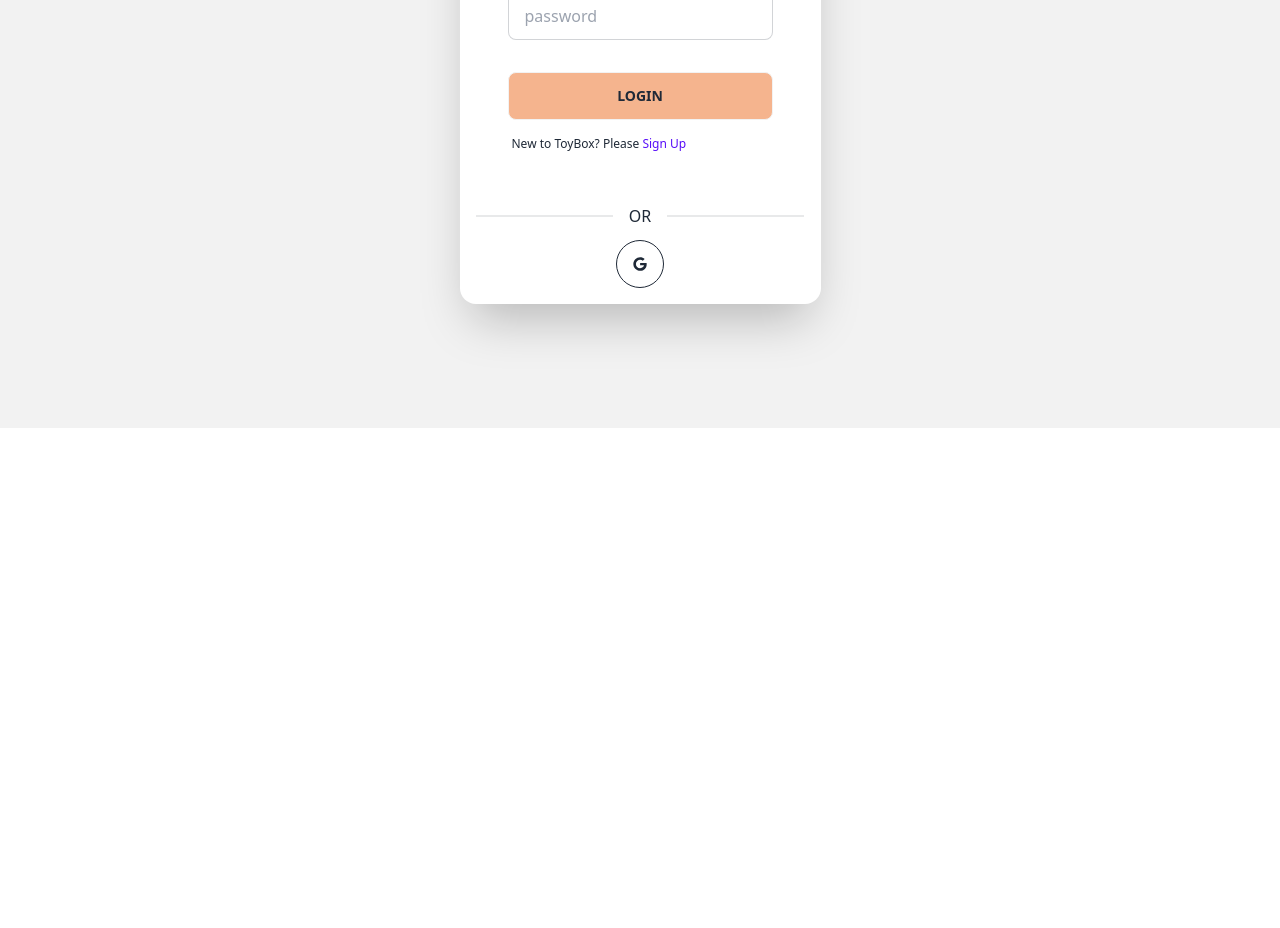
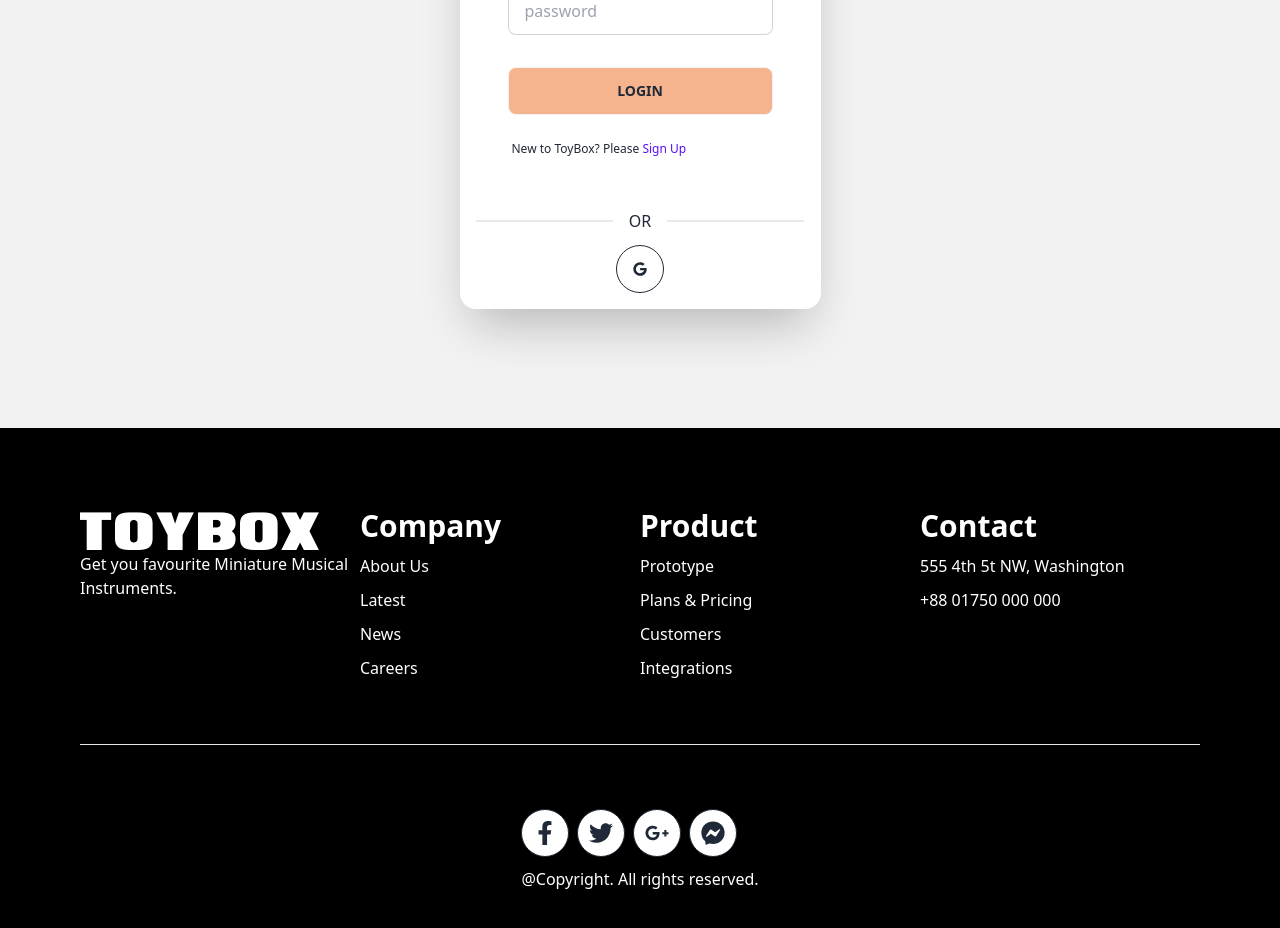
Before and after one commit to Ahana-Nandi-Tultul/ToyBox-Client, a React (Vite) app: page /login in a window 1280 px wide. Shown: the part 440-1368 px from the top of the page. Before the commit the page ends 868 px from the top, so only its background shows below. Built offline with nearby package versions, Linux system fonts and the light colour scheme; no server answers.

Commit message:
footer added

```diff
--- a/src/layouts/Main.jsx
+++ b/src/layouts/Main.jsx
@@ -1,12 +1,14 @@
 import React from 'react';
 import { Outlet } from 'react-router-dom';
-import Navber from '../shared/Navbar/Navber';
+import Navber from '../pages/shared/Navbar/Navber';
+import Footer from '../pages/shared/Footer/Footer';
 
 const Main = () => {
     return (
         <div>
             <Navber></Navber>
             <Outlet></Outlet>
+            <Footer></Footer>
         </div>
     );
 };
--- /dev/null
+++ b/src/pages/AddAToy/AddAToy.jsx
@@ -0,0 +1,11 @@
+import React from 'react';
+
+const AddAToy = () => {
+    return (
+        <div>
+            <h2>Add A toy</h2>
+        </div>
+    );
+};
+
+export default AddAToy;
--- /dev/null
+++ b/src/pages/shared/Footer/Footer.css
@@ -0,0 +1,3 @@
+p{
+    margin-top: 10px;
+}
--- /dev/null
+++ b/src/pages/shared/Footer/Footer.jsx
@@ -0,0 +1,56 @@
+import React from 'react';
+import logo2 from '../../../assets/logo2.png';
+import './Footer.css';
+import { FaFacebookF, FaTwitter, FaGooglePlusG, FaFacebookMessenger } from "react-icons/fa";
+
+const Footer = () => {
+    return (
+        <div className=' bg-black md:px-20 px-6 text-white py-20'>
+            <div className='grid grid-cols-1 md:grid-cols-4'>
+                <div>
+                    <img src={logo2} alt="" />
+                    <p className='text-white mt-0'>Get you favourite Miniature Musical Instruments.</p>
+                </div>
+                <div>
+                    <h2 className='text-3xl font-semibold'>Company</h2>
+                    <p>About Us</p>
+                    <p>Latest</p>
+                    <p>News</p>
+                    <p>Careers</p>
+                </div>
+                <div>
+                    <h2 className='text-3xl font-semibold'>Product</h2>
+                    <p>Prototype</p>
+                    <p>Plans & Pricing</p>
+                    <p>Customers</p>
+                    <p>Integrations</p>
+                </div>
+                <div>
+                    <h2 className='text-3xl font-semibold'>Contact</h2>
+                    <p>555 4th 5t NW, Washington</p>
+                    <p>+88 01750 000 000</p>
+                </div>
+            </div>
+             <hr className='my-16'/>
+            <div className='flex justify-center'>
+                <div>
+                    <button className="btn btn-circle bg-white btn-outline mr-2">
+                        <FaFacebookF className='w-6 h-6'/>
+                    </button>
+                    <button className="btn btn-circle bg-white btn-outline mr-2">
+                        <FaTwitter className='w-6 h-6'/>
+                    </button>
+                    <button className="btn btn-circle bg-white btn-outline mr-2">
+                        <FaGooglePlusG className='w-6 h-6'/>
+                    </button>
+                    <button className="btn btn-circle bg-white btn-outline">
+                        <FaFacebookMessenger className='w-6 h-6'/>
+                    </button>
+                    <p>@Copyright. All rights reserved.</p>
+                </div>
+            </div>
+        </div>
+    );
+};
+
+export default Footer;
--- a/src/shared/Navbar/Navber.jsx
+++ b/src/pages/shared/Navbar/Navber.jsx
@@ -1,7 +1,7 @@
 import React, { useContext } from 'react';
-import logo from '../../assets/logo.png';
+import logo from '../../../assets/logo.png';
 import { Link } from 'react-router-dom';
-import { AuthContext } from '../../providers/AuthProvider';
+import { AuthContext } from '../../../providers/AuthProvider';
 
 const Navber = () => {
     const {user, logout} = useContext(AuthContext);
@@ -12,10 +12,10 @@ const Navber = () => {
 
     }
     const navLink = <>
-        <li><Link>Home</Link></li>
-        <li><Link>All Toys</Link></li>
+        <li><Link to="/">Home</Link></li>
+        <li><Link to="/allToys">All Toys</Link></li>
         <li><Link>My Toys</Link></li>
-        <li><Link>Add A Toy</Link></li>
+        <li><Link to="/addAToy">Add A Toy</Link></li>
     </>
     return (
         <div className="navbar bg-base-100 md:px-10">
--- a/src/routes/Routes.jsx
+++ b/src/routes/Routes.jsx
@@ -5,6 +5,7 @@ import Main from "../layouts/Main";
 import Home from "../pages/Home/Home/Home";
 import Login from "../pages/Login/Login";
 import Register from "../pages/Login/Register";
+import AddAToy from "../pages/AddAToy/AddAToy";
 
 
 const router = createBrowserRouter([
@@ -24,6 +25,10 @@ const router = createBrowserRouter([
             {
                 path: "register",
                 element: <Register></Register>
+            },
+            {
+                path: '/addAToy',
+                element: <AddAToy></AddAToy>
             }
         ]
     }
```
Also changed, not shown: src/assets/logo2.png (added).
